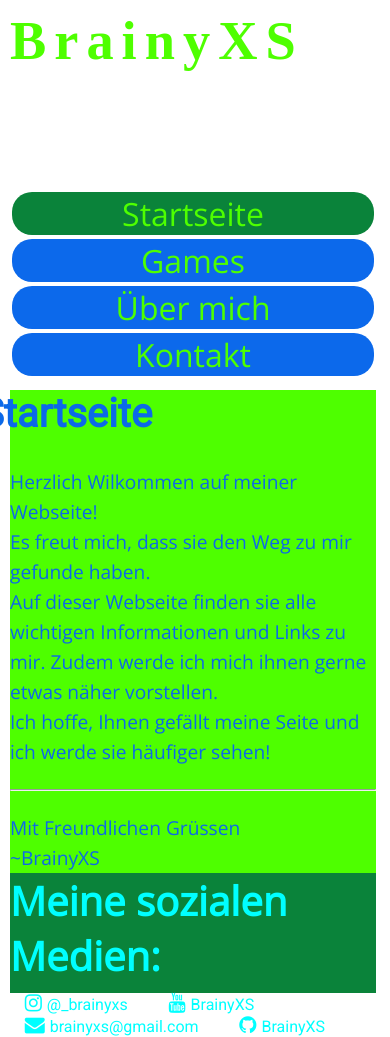
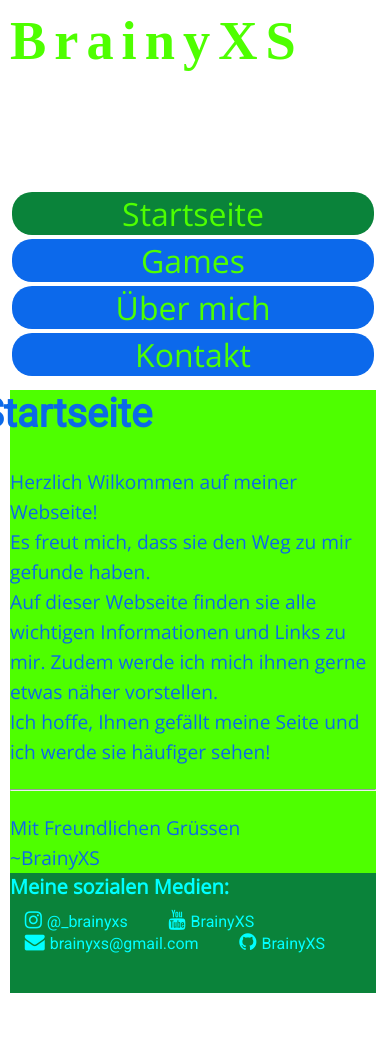
Before and after one commit to BrainyXS/brainyxs.github.io, a plain HTML site: page index.html in a window 390 px wide. After the commit the page ends 993 px from the top, so only its background shows below. Drawn offline with nearby package versions, Linux system fonts and the light colour scheme; a web font is replaced by a local one.

Commit message:
NewMobileFooter

```diff
--- a/css/style.css
+++ b/css/style.css
@@ -204,6 +204,9 @@ thead{
     header>div{
         display: block;
     }
+    footer>h2{
+        font-size: 20px;
+    }
 
 }
 @media (max-width: 950px) {
```
